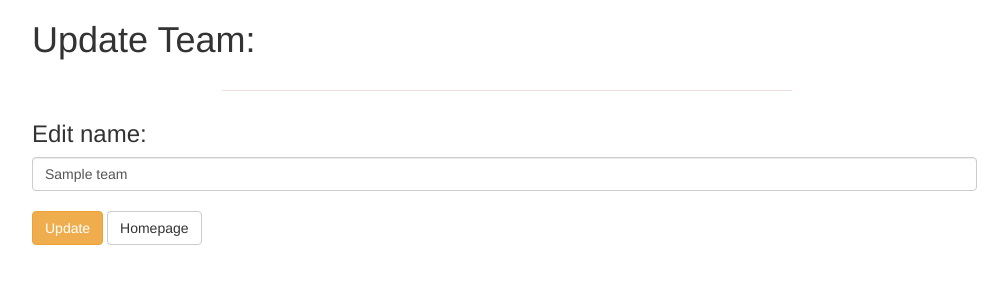
After one commit to ColmeSH/football_champ, a Flask app: template templates/update.html in a window 1280 px wide. The commit adds this page. Shown: the top 300 px of the page, without its empty margins (38-1046 px from the left). Run offline with Flask 2, Linux system fonts and the light colour scheme; the template is opened without the code that fills it: most values are stand-ins (such as "Sample title", 1, 10 or a date in 2020); some libraries are stand-ins or nearby versions.

Commit message:
update GET ok linked

```diff
--- a/main.py
+++ b/main.py
@@ -69,6 +69,17 @@ def delete(teamid):
         return redirect('/')
     return 'non sto rimuovendo'
 
+@app.route('/details/team/<teamid>/update', methods=['GET','POST'])
+def update(teamid):
+    teamid=int(teamid)
+    index=search_team(teamid)
+
+    if request.method == 'POST':
+        print 'sono in post di update'
+    else:
+        print 'sono in get di update'
+        return render_template('update.html', team=teams[index])
+
 
 
 
--- a/templates/index.html
+++ b/templates/index.html
@@ -43,7 +43,7 @@
                 <a class="btn btn-info" href="/details/team/{{ team['teamid'] }}">Details</a>
                 </div>
                 <div class="col-md-4">
-                    <a class="btn btn-warning" href="/update">Update</a>
+                    <a class="btn btn-warning" href="/details/team/{{ team['teamid'] }}/update">Update</a>
                 </div>
 
                 <!-- wrap form in div to display inline -->
--- /dev/null
+++ b/templates/update.html
@@ -0,0 +1,35 @@
+<!DOCTYPE html>
+<html lang="en">
+<head>
+    <meta charset="UTF-8">
+    <title>update team</title>
+     <script src="https://code.jquery.com/jquery-3.2.1.min.js" integrity="sha256-hwg4gsxgFZhOsEEamdOYGBf13FyQuiTwlAQgxVSNgt4=" crossorigin="anonymous"></script>
+    <link rel="stylesheet" href="https://maxcdn.bootstrapcdn.com/bootstrap/3.3.7/css/bootstrap.min.css" integrity="sha384-BVYiiSIFeK1dGmJRAkycuHAHRg32OmUcww7on3RYdg4Va+PmSTsz/K68vbdEjh4u" crossorigin="anonymous">
+    <script src="https://maxcdn.bootstrapcdn.com/bootstrap/3.3.7/js/bootstrap.min.js" integrity="sha384-Tc5IQib027qvyjSMfHjOMaLkfuWVxZxUPnCJA7l2mCWNIpG9mGCD8wGNIcPD7Txa" crossorigin="anonymous"></script>
+
+
+
+    <script src="static/code.js"></script>
+</head>
+<body>
+    <div class="container">
+
+ <!-- CREATE TEAM FORM-->
+        <h1>Update Team:</h1><br />
+        <p class="col-md-6 col-md-offset-2 bg-danger text-center">{{ msg }}</p>
+
+        <form action="details/team/{{ team['teamid'] }}/update" method="post">
+            <div class="form-group row">
+                <div class="col-md-10">
+                    <h3>Edit name:</h3>
+                    <input type="text" class="form-control" name="name" value="{{ team['name'] }}"><br />
+                    <input class="btn btn-warning" type="submit" value="Update">
+                    <a class="btn btn-default" href="/">Homepage</a>
+
+                </div>
+            </div>
+        </form>
+
+    </div>
+</body>
+</html>
```
